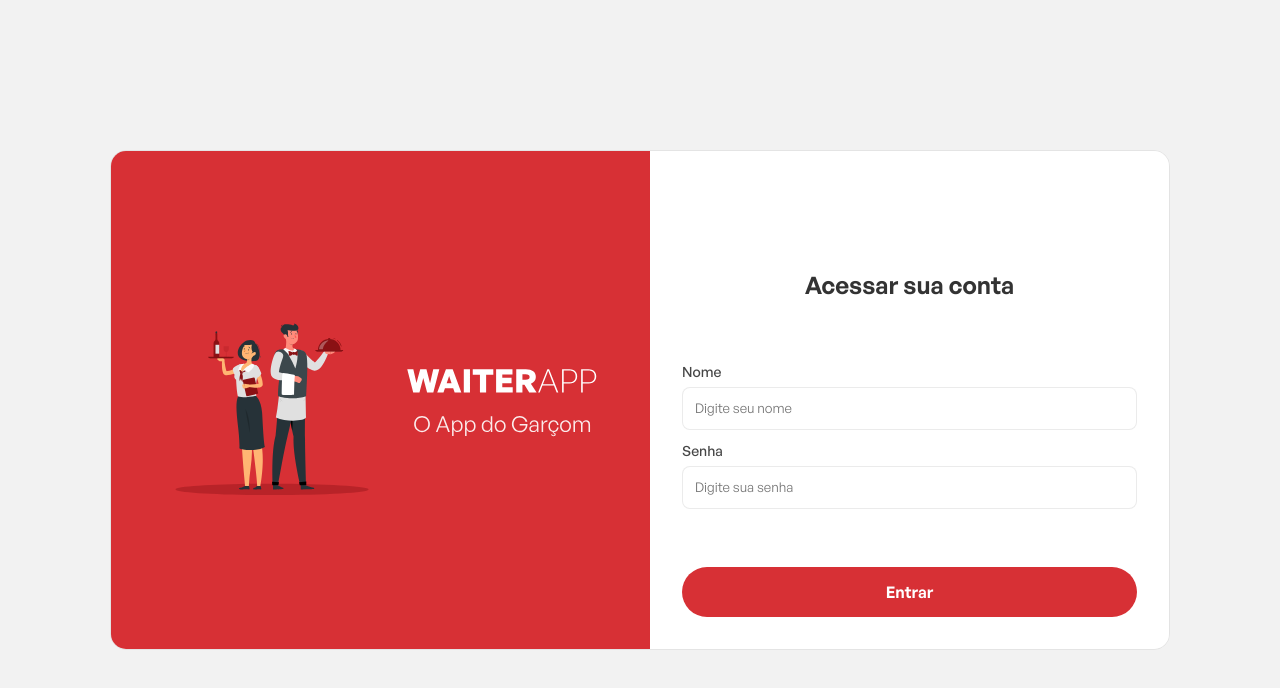
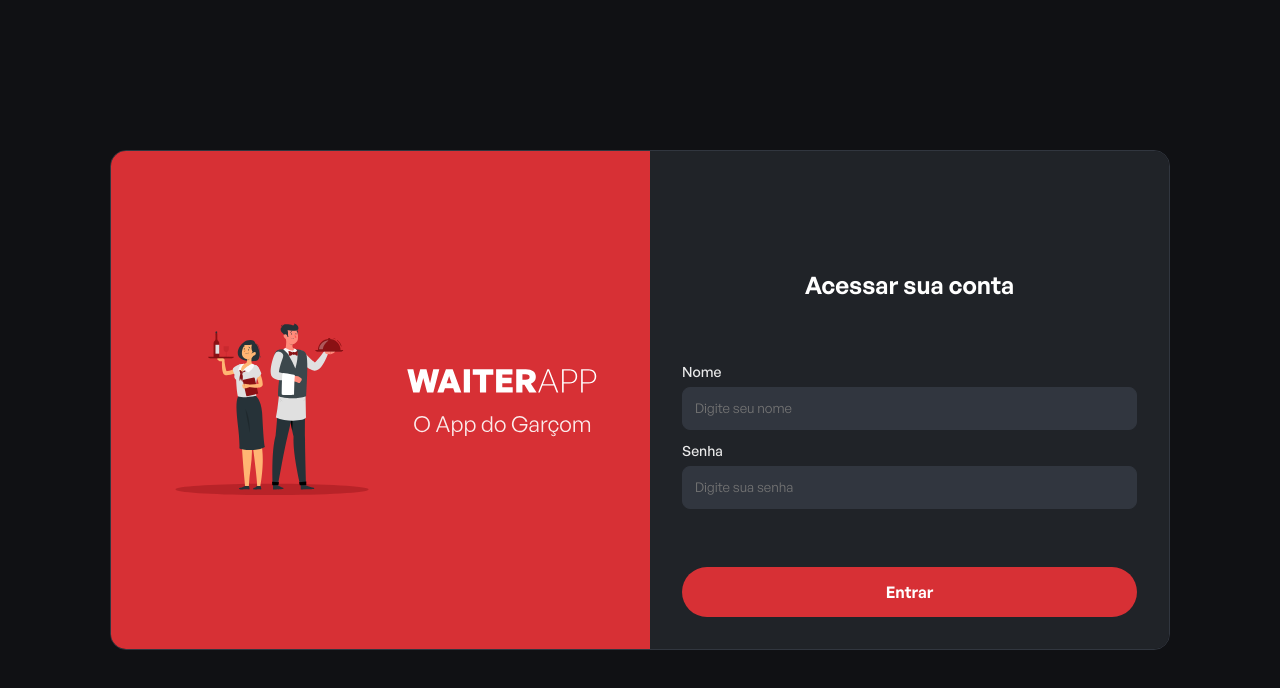
Before and after one commit to Augusto9237/waiter-app-web, a React (Vite) app: page / in a window 1280 px wide. Shown: the top 688 px of the page. Built offline with nearby package versions, Linux system fonts and the light colour scheme.

Commit message:
dark mode ok

```diff
--- a/src/components/Admin/Users/styles.ts
+++ b/src/components/Admin/Users/styles.ts
@@ -4,7 +4,7 @@ export const UsersContainer = styled.div`
   display: flex;
   flex-direction: column;
   background: ${(props) => props.theme.colors.primary};
-  border: 1px solid ${(props) => props.theme.colors.secondary};
+  border: 1px solid ${(props) => props.theme.colors.border};
   border-radius: 8px;
   padding: 24px;
 
@@ -20,7 +20,7 @@ export const UsersButtons = styled.div`
   width: 100%;
   gap: 12px;
   padding-bottom: 8px;
-  border-bottom: 1px solid rgba(204, 204, 204, 0.4);
+  border-bottom: 1px solid ${(props) => props.theme.colors.border};
 `;
 
 export const ButtonUsers = styled.button`
--- a/src/components/SigIn/styles.ts
+++ b/src/components/SigIn/styles.ts
@@ -29,7 +29,7 @@ export const SigInBody = styled.div`
   width: 100%;
   height: 500px;
   max-width: 1060px;
-  border: 1px solid rgba(204, 204, 204, 0.4);
+  border: 1px solid ${(props) => props.theme.colors.border};
   border-radius: 16px;
   overflow: hidden;
 `;
@@ -55,7 +55,7 @@ export const SigInContent = styled.div`
   flex: 1;
   flex-direction: column;
   justify-content: space-between;
-  background: #ffffff;
+  background: ${(props) => props.theme.colors.primary};
   padding: 32px;
   @media (max-width: 700px) {
     padding: 0;
@@ -78,7 +78,7 @@ export const SigInHeader = styled.header`
   h1 {
     font-weight: 600;
     font-size: 24px;
-    color: #333333;
+    color: ${(props) => props.theme.colors.text};
     @media (max-width: 700px) {
       color: #ffffff;
     }
@@ -107,7 +107,7 @@ export const SigInInputContainer = styled.div`
     font-weight: 500;
     font-size: 14px;
     margin-bottom: 6px;
-    color: #333333;
+    color: ${(props) => props.theme.colors.text};
     opacity: 0.9;
     @media (max-width: 700px) {
       margin-left: 24px;
@@ -116,9 +116,11 @@ export const SigInInputContainer = styled.div`
 
   input {
     padding: 12px;
-    border: 1px solid rgba(204, 204, 204, 0.4);
+    border: 1px solid ${(props) => props.theme.colors.border};
     border-radius: 8px;
     margin-bottom: 12px;
+    background: ${(props) => props.theme.colors.secondary};
+    color: ${(props) => props.theme.colors.text};
 
     @media (max-width: 700px) {
       margin: 0 24px;
--- a/src/routes.tsx
+++ b/src/routes.tsx
@@ -15,7 +15,9 @@ import { Users } from "./components/Admin/Users";
 
 
 export function Routes() {
-    const [isDarkMode, setIsDarkMode] = useState(false);
+    const [isDarkMode, setIsDarkMode] = useState(true);
+
+
     const router = createBrowserRouter([
         {
             path: "/",
```
